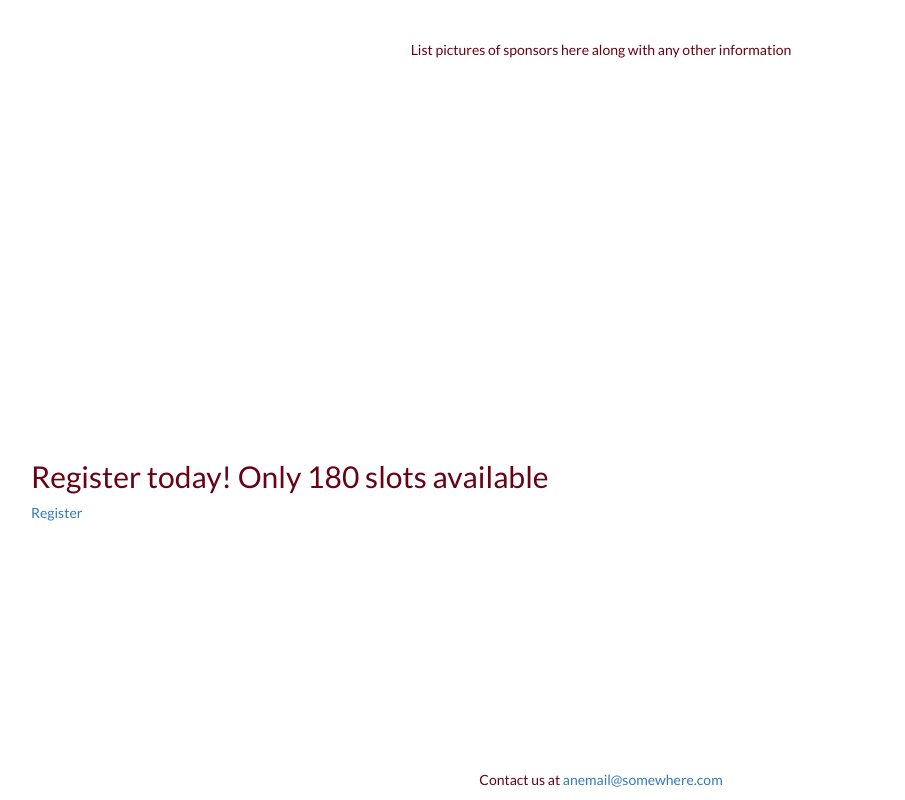
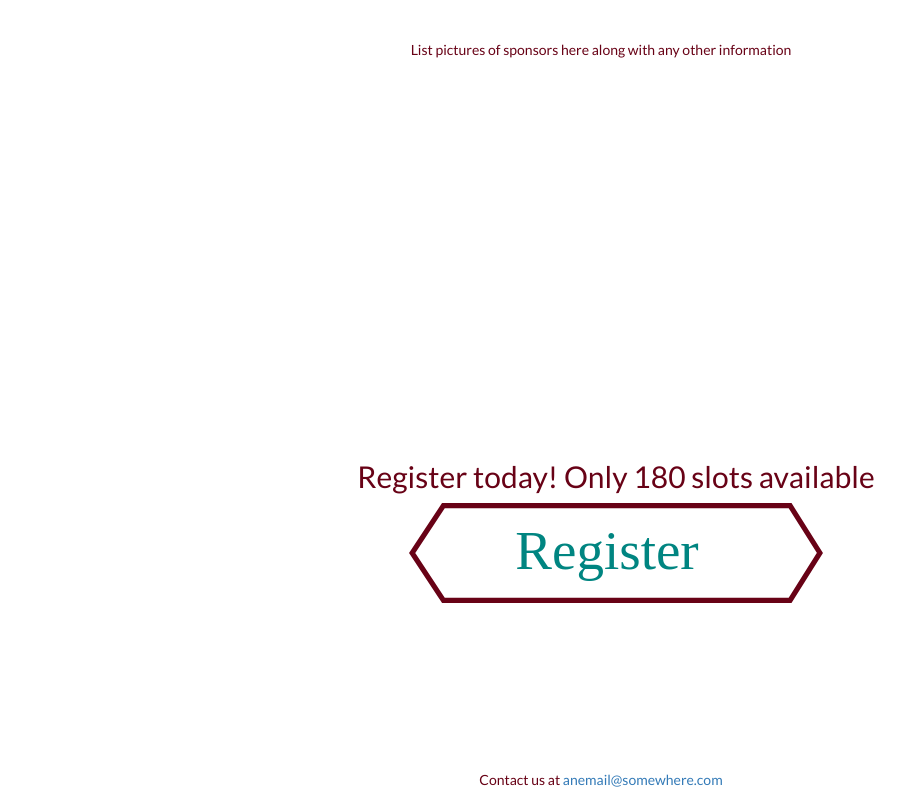
Before and after one commit to IEEE-MC3/hackmc3-website, a website: page dev/index.html in a window 1280 px wide. Shown: the part 1180-1980 px from the top of the page, without its empty margins (39-944 px from the left). Drawn offline with nearby package versions, Linux system fonts and the light colour scheme.

Commit message:
fixed image size

```diff
--- a/dev/index.html
+++ b/dev/index.html
@@ -62,7 +62,7 @@
       <div class="header-box">
         <div class="container">
             <!-- TODO: Add svg logo and have a png as a fallback-->
-            <img class="img-responsive center-block logo" src="../resources/logo.png" alt=""/>
+            <img class="img-responsive center-block logo" src="../resources/MC3Hacks.svg" alt=""/>
             <div class="shadowed">
               <p class="text-center">
                 Hackathon slogans are cool.
@@ -88,10 +88,16 @@
     <!-- TODO:Center text-->
     <!-- TODO:Make a button for registration-->
     <div id="registration-blurb">
-      <h2>Register today! Only 180 slots available</h2>
-      <a href="https://my.mlh.io/oauth/authorize?client_id=4ead8e213941888ec78efd11dabdd32cc16e0cc9ddc11e9cbe181b2ced9e1f6c&redirect_url=http%3A%2F%2Fmc3hacks.com%2Fthanks.html&response_type=token">Register</a>
+        <div class="container">
+            <h2 class="text-center">Register today! Only 180 slots available</h2>
+            <!--TODO:Add register button-->
+            <a href="https://my.mlh.io/oauth/authorize?client_id=4ead8e213941888ec78efd11dabdd32cc16e0cc9ddc11e9cbe181b2ced9e1f6c&redirect_url=http%3A%2F%2Fmc3hacks.com%2Fthanks.html&response_type=token" >
+              <img  style="max-height:100px;" class="img-responsive center-block logo" src="../resources/register.svg" alt=""/>
+            </a>
+        </div>
     </div>
     <div class="contact-blurb">
+
       <p class="text-center">Contact us at
         <a href="mailto:anemail@somewhere.com">anemail@somewhere.com</a>
       </p>
```
